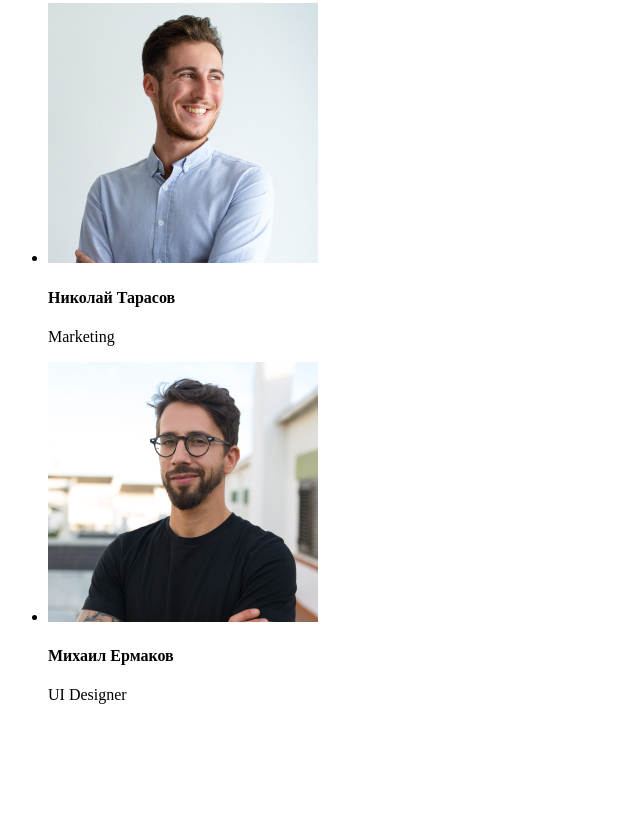
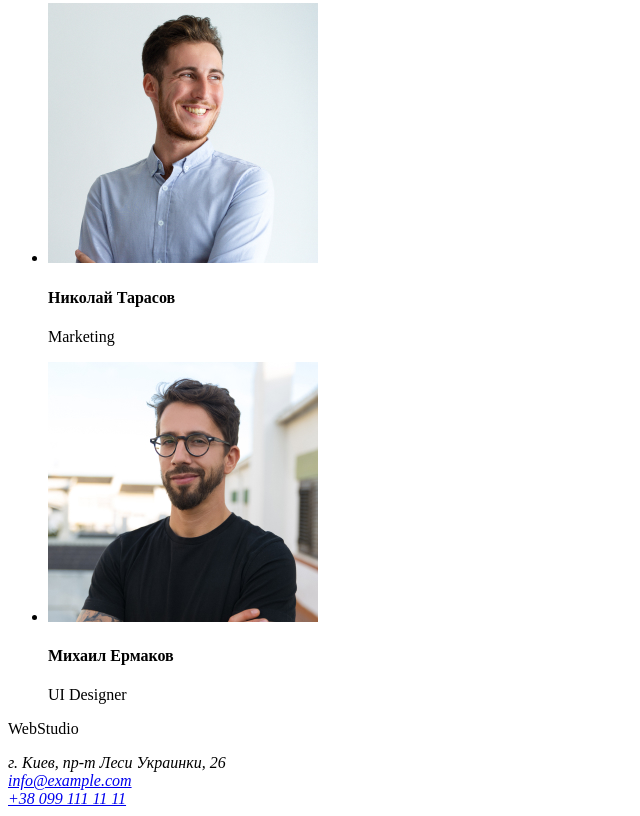
Before and after one commit to S1mple-Denis/goit-markup-hw-01, a plain HTML site: page index.html in a window 1280 px wide. Shown: the part 2314-3130 px from the top of the page, without its empty margins (0-640 px from the left). Before the commit the page ends 3034 px from the top, so only its background shows below. Drawn offline with Linux system fonts and the light colour scheme.

Commit message:
Добавлен футор

```diff
--- a/index.html
+++ b/index.html
@@ -125,6 +125,15 @@
       </section>
     </main>
 
-    <footer></footer>
+    <footer>
+      <p>WebStudio</p>
+      <address>г. Киев, пр-т Леси Украинки, 26</address>
+      <address>
+        <a href="mailto:info@example.com">info@example.com</a>
+      </address>
+      <address>
+        <a href="tel:+380991111111">+38 099 111 11 11</a>
+      </address>
+    </footer>
   </body>
 </html>
```
